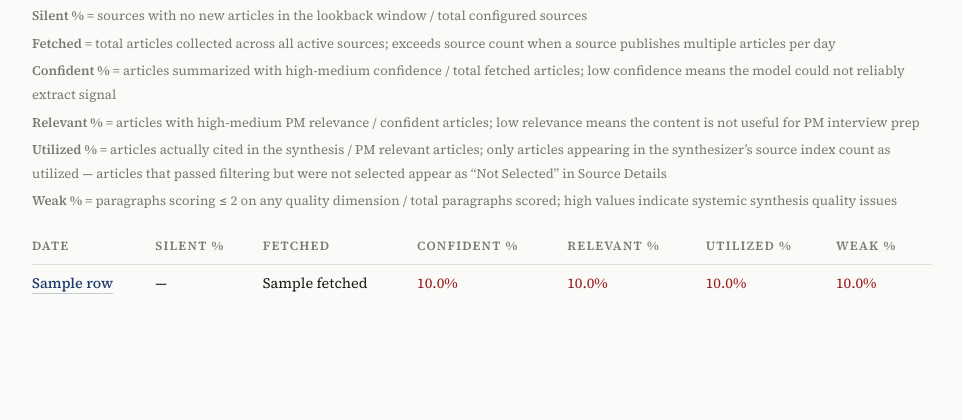
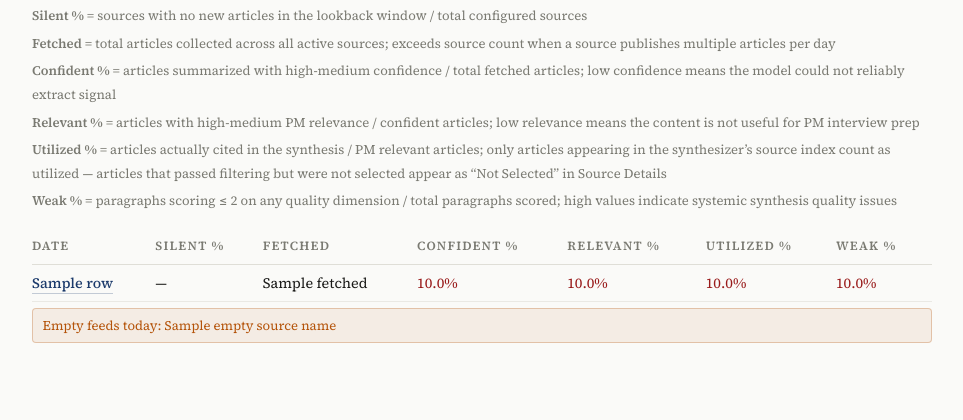
Before and after one commit to mounicasirineni/pm-intelligence-digest, a Flask app: template backend/app/templates/evals.html in a window 1280 px wide; the page is wider, and only the part inside the window is pictured. Shown: the part 849-1269 px from the top of that part, without its empty margins (158-1121 px from the left). Before the commit the page ends 1143 px from the top of that part, so only its background shows below. Run offline with Flask 3, Linux system fonts and the light colour scheme; the template is opened without the code that fills it: most values are stand-ins (such as "Sample title", 1, 10 or a date in 2020).

Commit message:
fix: surface feed health data and enable RSS logging visibility
Railway environment
- Set LOG_LEVEL=INFO to surface existing rss.py per-source
  and summary fetch logs in Railway log stream

Evals UI
- Add empty_source_names rendering to evals page — data already
  stored in evals table, now visible without log archaeology
- Surfaces zero-item feeds (e.g. JS-rendered Amazon News pages)
  directly in UI

test_fetcher.py
- Fix tuple unpacking bug: unpack both return values from
  fetch_items_grouped_by_theme() to match function signature

```diff
--- a/backend/app/main.py
+++ b/backend/app/main.py
@@ -371,6 +371,9 @@ def _get_all_evals():
             "sources_configured": int(pf.get("sources_configured") or 0),
             "sources_active":     int(pf.get("sources_active") or 0),
             "sources_active_pct": float(pf.get("sources_active_pct") or 0.0),
+            "empty_source_names": [
+                str(name) for name in (pf.get("empty_source_names") or []) if name
+            ],
             "fetched":            int(pf.get("fetched") or 0),
             "confident":          int(pf.get("confident") or 0),
             "confident_pct":      float(pf.get("confident_pct") or 0.0),
--- a/backend/app/templates/evals.html
+++ b/backend/app/templates/evals.html
@@ -225,6 +225,18 @@
       color: var(--muted);
       font-style: italic;
       font-size: 0.95rem;
+    }
+
+    .warning {
+      margin-top: 0.4rem;
+      padding: 0.45rem 0.6rem;
+      background: rgba(180, 83, 9, 0.08);
+      border: 1px solid rgba(180, 83, 9, 0.28);
+      border-radius: 4px;
+      color: var(--amber);
+      font-size: 0.82rem;
+      line-height: 1.4;
+      white-space: normal;
     }
   </style>
 </head>
@@ -469,6 +481,15 @@
                 {{ "%.1f"|format(row.weak_pct) if row.fetched else "—" }}{% if row.fetched %}%{% endif %}
               </td>
             </tr>
+            {% if row.empty_source_names %}
+            <tr>
+              <td colspan="7" style="padding: 0 0 0.55rem 0;">
+                <div class="warning">
+                  Empty feeds today: {{ row.empty_source_names | join(', ') }}
+                </div>
+              </td>
+            </tr>
+            {% endif %}
             {% endfor %}
           </tbody>
         </table>
--- a/test_fetcher.py
+++ b/test_fetcher.py
@@ -9,10 +9,13 @@ from backend.app.services.synthesizer import synthesize_trends
 
 def main() -> None:
     print("Step 1: Fetching raw items from RSS/podcast sources...")
-    grouped_raw = fetch_items_grouped_by_theme()
+    grouped_raw, fetch_metadata = fetch_items_grouped_by_theme()
 
     if not grouped_raw:
         print("No items were fetched from any theme.")
+        empty_sources = fetch_metadata.get("empty_source_names") or []
+        if empty_sources:
+            print(f"Empty feeds: {', '.join(empty_sources)}")
         return
 
     print("=== Item counts by theme (raw) ===")
```
